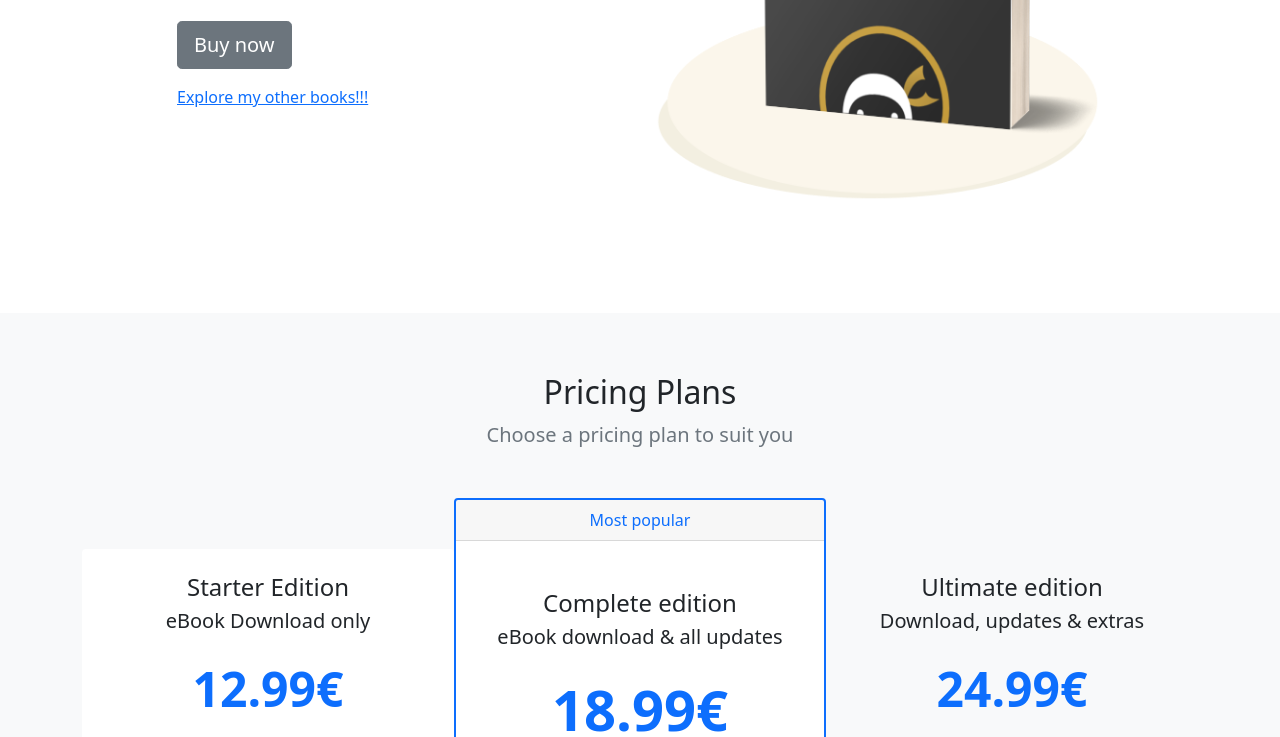
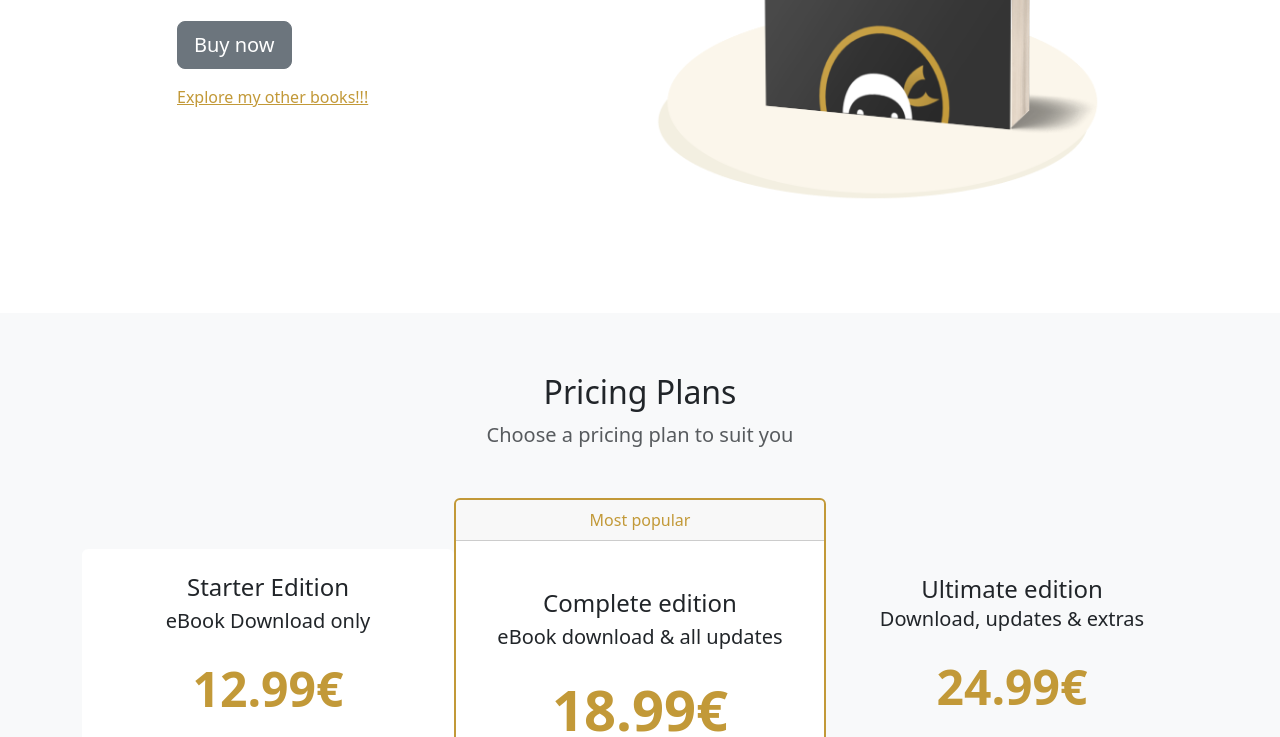
Before and after one commit to ringo467/bootstrap, a website: page index.html in a window 1280 px wide. Shown: the part 469-1206 px from the top of the page. Drawn offline with nearby package versions, Linux system fonts and the light colour scheme.

Commit message:
koolitoo

```diff
--- a/index.html
+++ b/index.html
@@ -4,13 +4,9 @@
     <meta charset="UTF-8" />
     <meta http-equiv="X-UA-Compatible" content="IE=edge" />
     <meta name="viewport" content="width=device-width, initial-scale=1.0" />
-    <link
-      rel="stylesheet"
-      href="https://cdn.jsdelivr.net/npm/bootstrap@5.0.1/dist/css/bootstrap.min.css"
-      integrity="sha384-+0n0xVW2eSR5OomGNYDnhzAbDsOXxcvSN1TPprVMTNDbiYZCxYbOOl7+AMvyTG2x"
-      crossorigin="anonymous"
-    />
-    <link rel="stylesheet" href="https://cdn.jsdelivr.net/npm/bootstrap-icons@1.13.1/font/bootstrap-icons.min.css">
+    <title>Book NinjaPro</title>
+     <link rel="stylesheet" href="https://cdn.jsdelivr.net/npm/bootstrap-icons@1.5.0/font/bootstrap-icons.css">
+  <link href="/css/main.min.css" rel="stylesheet">
     <title>Bootstrap</title>
     <style>
       section {
--- /dev/null
+++ b/sass/main.scss
@@ -0,0 +1,5 @@
+// custom variables
+$primary: #c29938;
+
+// import bootstrap
+@import '../node_modules/bootstrap/scss/bootstrap'
```
Also changed, not shown: package.json (added, +22 -0 lines), css/main.min.css (added), 3 other files.
